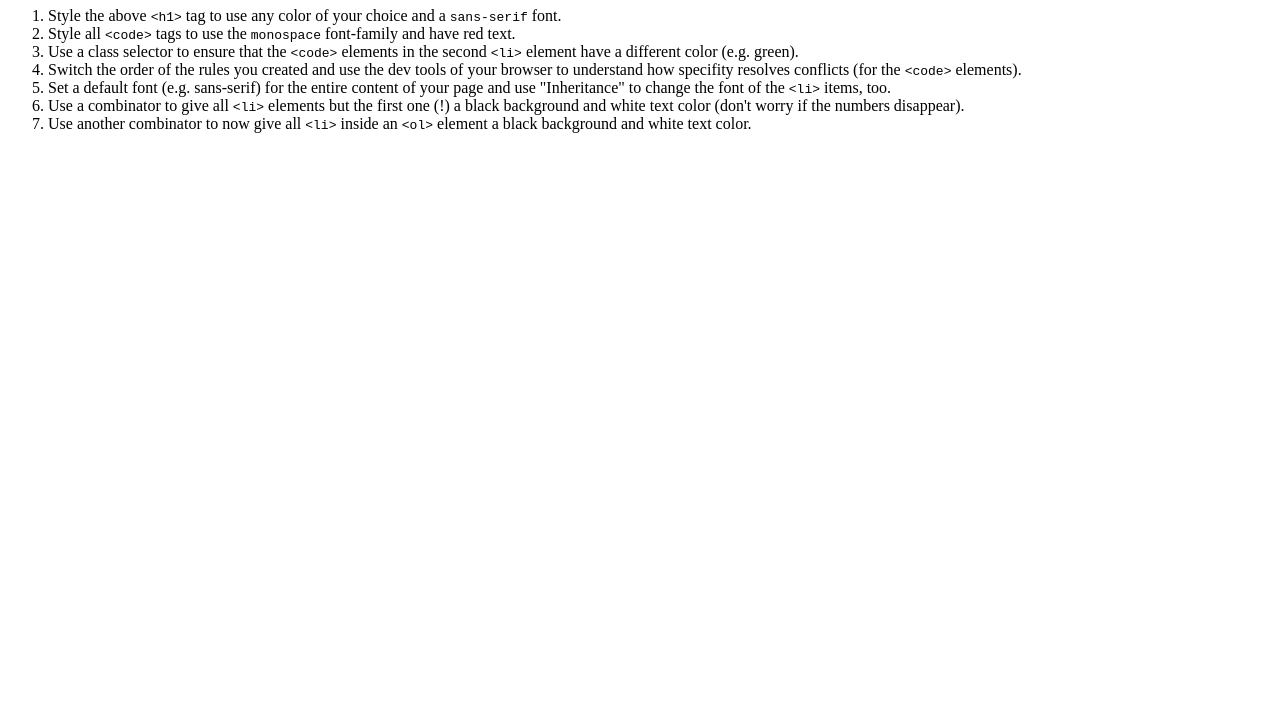
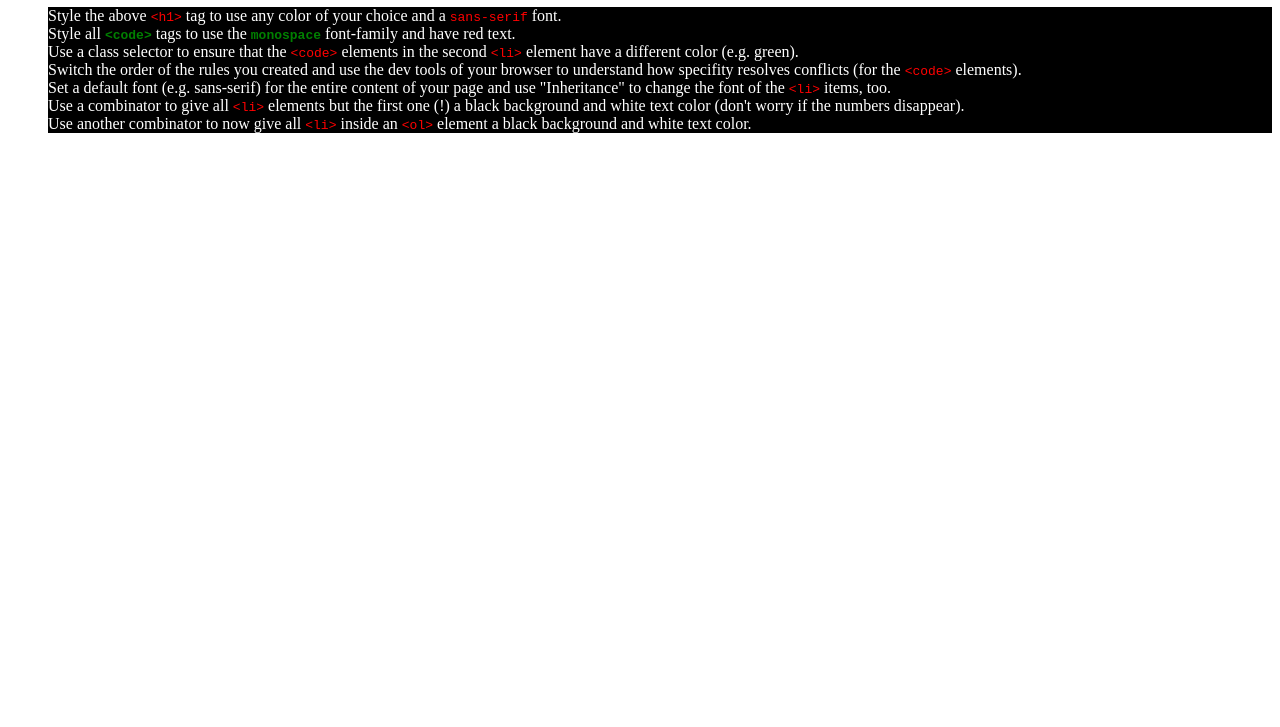
Before and after one commit to Gymmybear33/css-first-assignment, a plain HTML site: page index.html in a window 1280 px wide. Shown: the part 73-800 px from the top of the page. Drawn offline with Linux system fonts and the light colour scheme.

Commit message:
assignment completed

```diff
--- a/index.html
+++ b/index.html
@@ -11,7 +11,7 @@
     <h1 id="assignment-instructions">Assignment - Selectors &amp; Properties</h1>
     <ol>
         <li>Style the above <code>&lt;h1&gt;</code> tag to use any color of your choice and a <code>sans-serif</code> font.</li>
-        <li>Style all <code>&lt;code&gt;</code> tags to use the <code>monospace</code> font-family and have red text.</li>
+        <li class="diferent">Style all <code>&lt;code&gt;</code> tags to use the <code>monospace</code> font-family and have red text.</li>
         <li>Use a class selector to ensure that the <code>&lt;code&gt;</code> elements in the second <code>&lt;li&gt;</code> element have a different color (e.g. green).</li>
         <li>Switch the order of the rules you created and use the dev tools of your browser to understand how specifity resolves conflicts (for the <code>&lt;code&gt;</code> elements).</li>
         <li>Set a default font (e.g. sans-serif) for the entire content of your page and use "Inheritance" to change the font of the <code>&lt;li&gt;</code> items, too.</li>
--- a/main.css
+++ b/main.css
@@ -1,4 +1,27 @@
+body {
+    font-family: 'Times New Roman', Times, serif;
+}
+
 #assignment-instructions {
     color: darkcyan;
     font-family: sans-serif;
 }
+
+.diferent code {
+    color: green;
+    font-weight: bold;
+}
+
+code {
+    color: red;
+    font-family: monospace;
+}
+
+li {
+    font-family: inherit;
+}
+
+ol li {
+    background-color: black;
+    color: white;
+}
```
